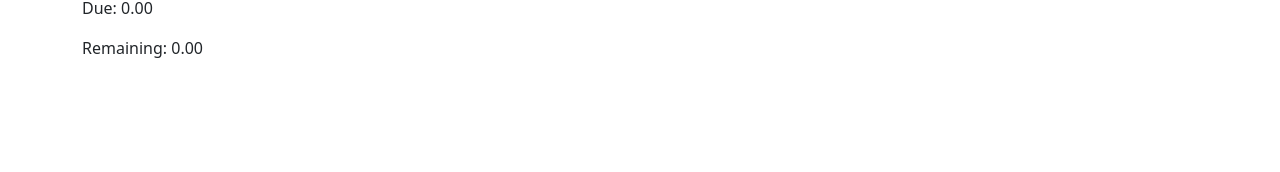
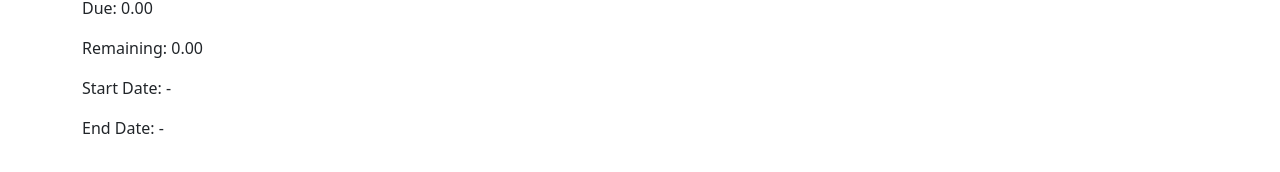
Before and after one commit to halemiles/moneyman-react, a React (Create React App) app: page /duetillpayday in a window 1280 px wide. Shown: the part 214-386 px from the top of the page. Built offline with nearby package versions, Linux system fonts and the light colour scheme; no server answers.

Commit message:
Added start and end dates

```diff
--- a/src/components/duetillpayday/DueTillPaydayGrid.js
+++ b/src/components/duetillpayday/DueTillPaydayGrid.js
@@ -7,6 +7,7 @@ import { v4 as uuidv4 } from 'uuid';
 import {handlePostRefresh} from "../../data/DutTillPayday.ts";
 import {Row, Col} from 'react-bootstrap';
 import { useTable, useSortBy } from 'react-table';
+import { formatDateToMonthYear } from '../../logic/DateFormetting.js';
 
 
 
@@ -14,6 +15,9 @@ export default function DueTillPaydayGrid() {
 
 
   const [planDates, setPlanDates] = useState([]);
+
+  const [startDate, setStartDate] = useState('-');
+  const [endDate, setEndDate] = useState('-');
   const columns = React.useMemo(
      () => [
       {
@@ -61,6 +65,8 @@ export default function DueTillPaydayGrid() {
         const plandates = await handlePostRefresh(`${process.env.REACT_APP_MONEYMAN_SERVER_URL}/dtp/current?startingvalue=1`, 500);
         console.log("planDates - ", plandates);
         setPlanDates(plandates.planDates);
+        setStartDate(formatDateToMonthYear(plandates.startDate));
+        setEndDate(formatDateToMonthYear(plandates.endDate));
         console.log(plandates.planDates);
 
     };
@@ -83,6 +89,9 @@ return (
     <Row>
     <Col md={3}>
       <Summary planDates={planDates} />
+
+      <p>Start Date: {startDate}</p>
+        <p>End Date: {endDate}</p>
       </Col>
       <Col md={6}>
         <h2>Plan Dates</h2>
```
